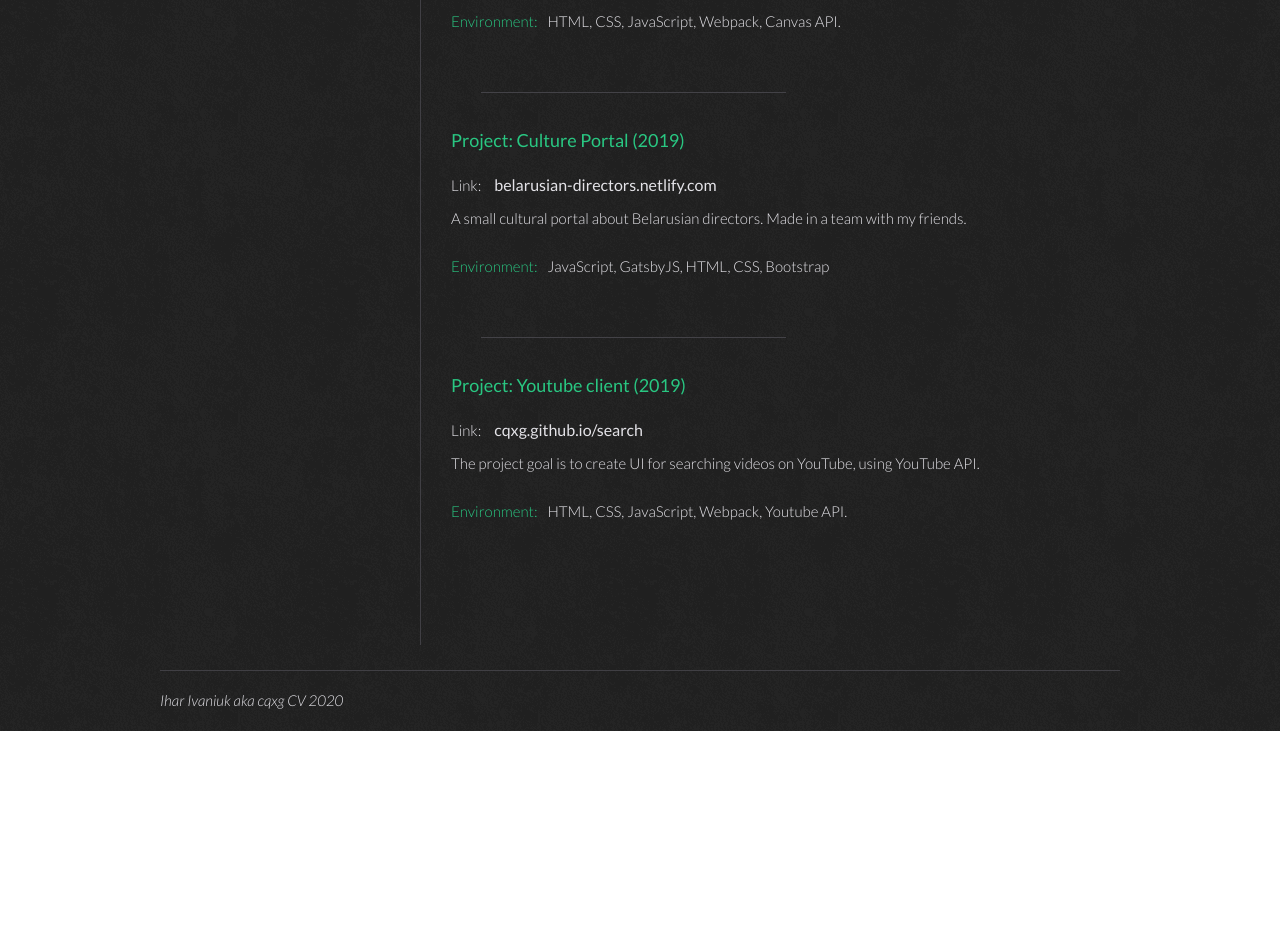
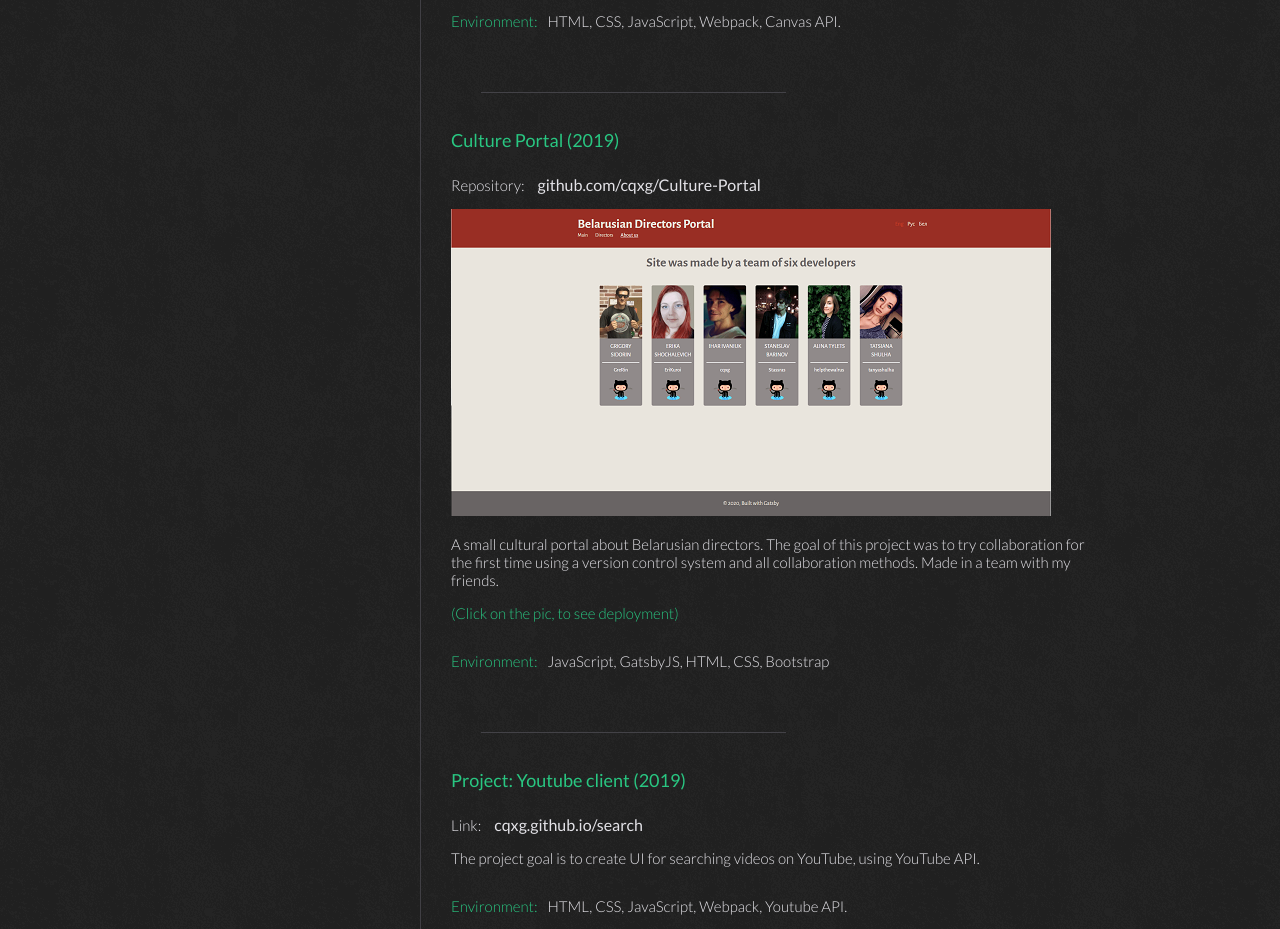
Before and after one commit to cqxg/rsschool-2019Q1-cv, a React (Create React App) app: page /projects in a window 1280 px wide. Shown: the part 1280-2209 px from the top of the page. Before the commit the page ends 2011 px from the top, so only its background shows below. Built offline with nearby package versions, Linux system fonts and the light colour scheme.

Commit message:
feat: culture-portal project desc update

```diff
--- a/src/components/Main/Projects.js
+++ b/src/components/Main/Projects.js
@@ -1,6 +1,7 @@
 import React from 'react';
 import Chat from '../../assets/chat.gif';
-import Editor from '../../assets/Editor.png'
+import Editor from '../../assets/Editor.png';
+import Culture from '../../assets/Culture.png';
 
 const Projects = () => (
     <div id="content_container">
@@ -47,9 +48,13 @@ const Projects = () => (
                 <div className="line_left" />
             </div>
 
-            <h4 className="highlight">Project: Culture Portal (2019)</h4>
-            <p>Link: <a className="project_link" href="https://belarusian-directors.netlify.com/">belarusian-directors.netlify.com</a></p>
-            <p>A small cultural portal about Belarusian directors. Made in a team with my friends.</p>
+            <h4 className="highlight">Culture Portal (2019)</h4>
+            <p>Repository: <a className="project_link" target='_blank' href="https://github.com/cqxg/Culture-Portal">github.com/cqxg/Culture-Portal</a></p>
+            <a href="https://belarusian-directors.netlify.com/" target='_blank'><img src={Culture} alt="editor" /></a>
+            <p>A small cultural portal about Belarusian directors.
+            The goal of this project was to try collaboration for the first time using a version control system and all collaboration methods.
+                Made in a team with my friends.</p>
+            <p className="highlight">(Click on the pic, to see deployment)</p>
             <div className="env_wrap">
                 <p className="highlight">Environment:</p>
                 <p> JavaScript, GatsbyJS, HTML, CSS, Bootstrap</p>
```
Also changed, not shown: src/assets/Culture.png.
